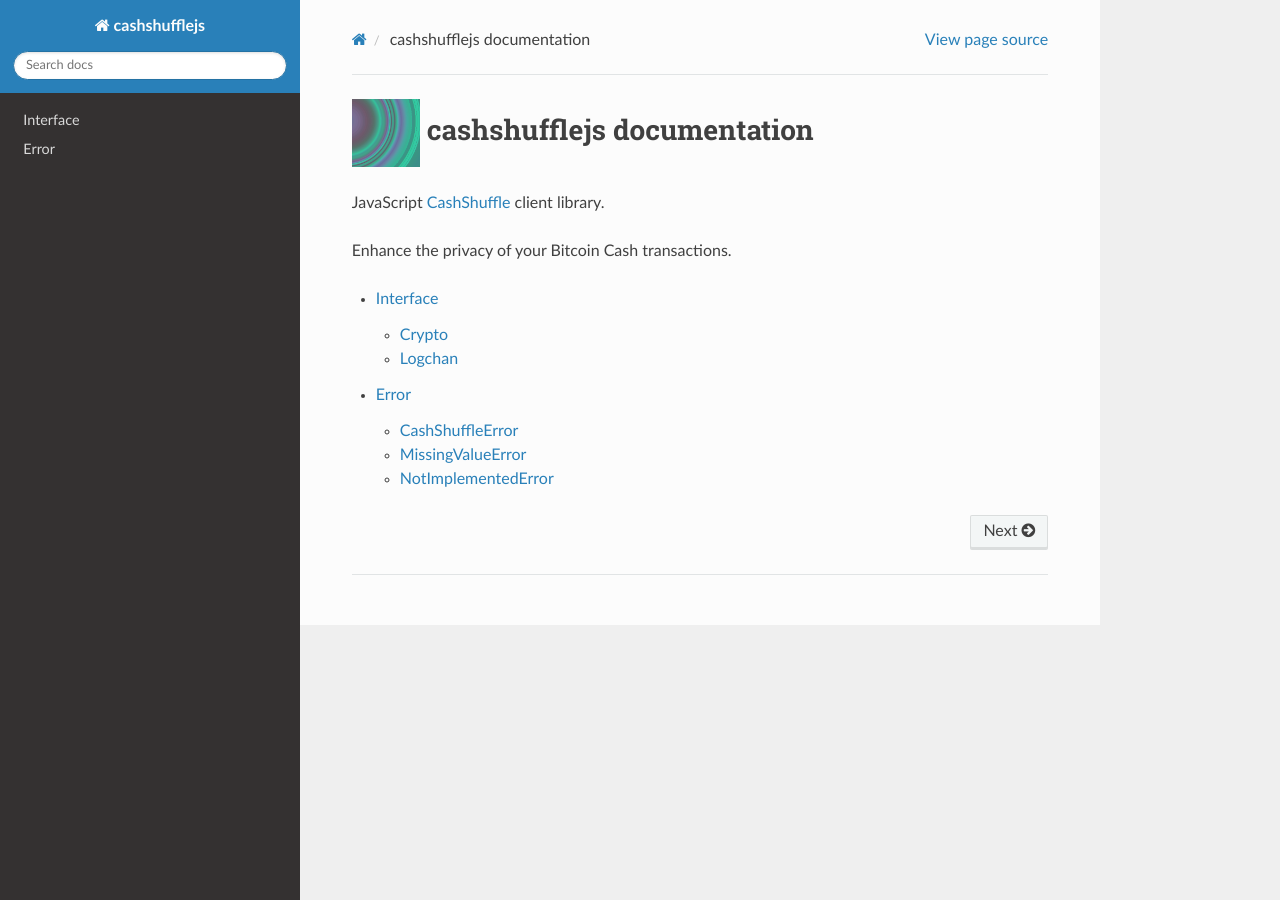
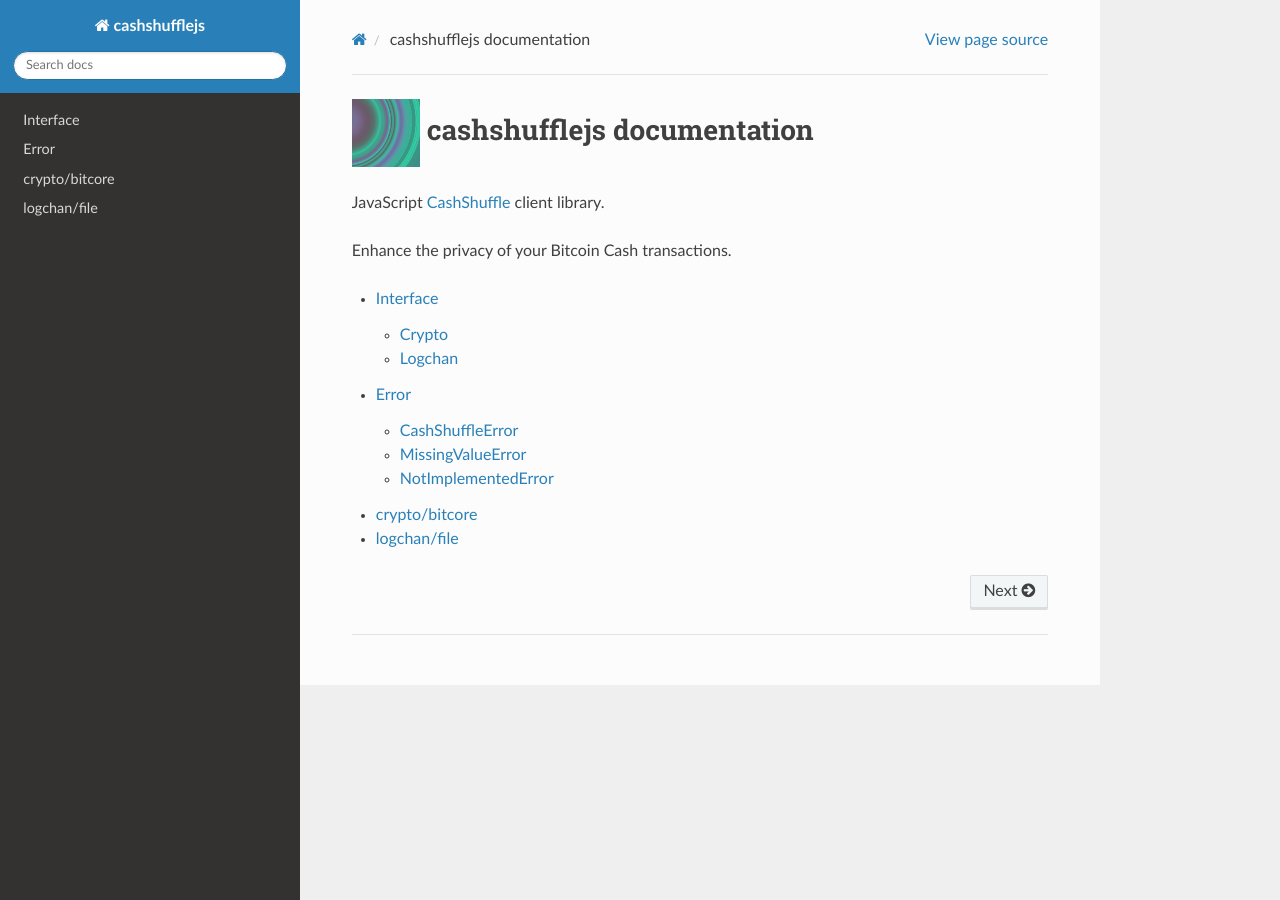
Before and after one commit to bookmoons/cashshufflejs, a Sphinx documentation site: the page built from doc/index.rst, in a window 1280 px wide. Built offline with Sphinx 7.4.7 and the Read the Docs theme 2.0.0, drawn with Linux system fonts in a browser that asks for light colours.

Commit message:
doc: Add extant modules

```diff
--- a/doc/index.rst
+++ b/doc/index.rst
@@ -16,3 +16,5 @@
 
    interface
    error
+   module/crypto/bitcore
+   module/logchan/file
--- /dev/null
+++ b/doc/module/crypto/bitcore.rst
@@ -0,0 +1,5 @@
+crypto/bitcore
+--------------
+
+.. automodule:: crypto/bitcore
+   :members:
--- /dev/null
+++ b/doc/module/logchan/file.rst
@@ -0,0 +1,5 @@
+logchan/file
+------------
+
+.. automodule:: logchan/file
+   :members:
```
